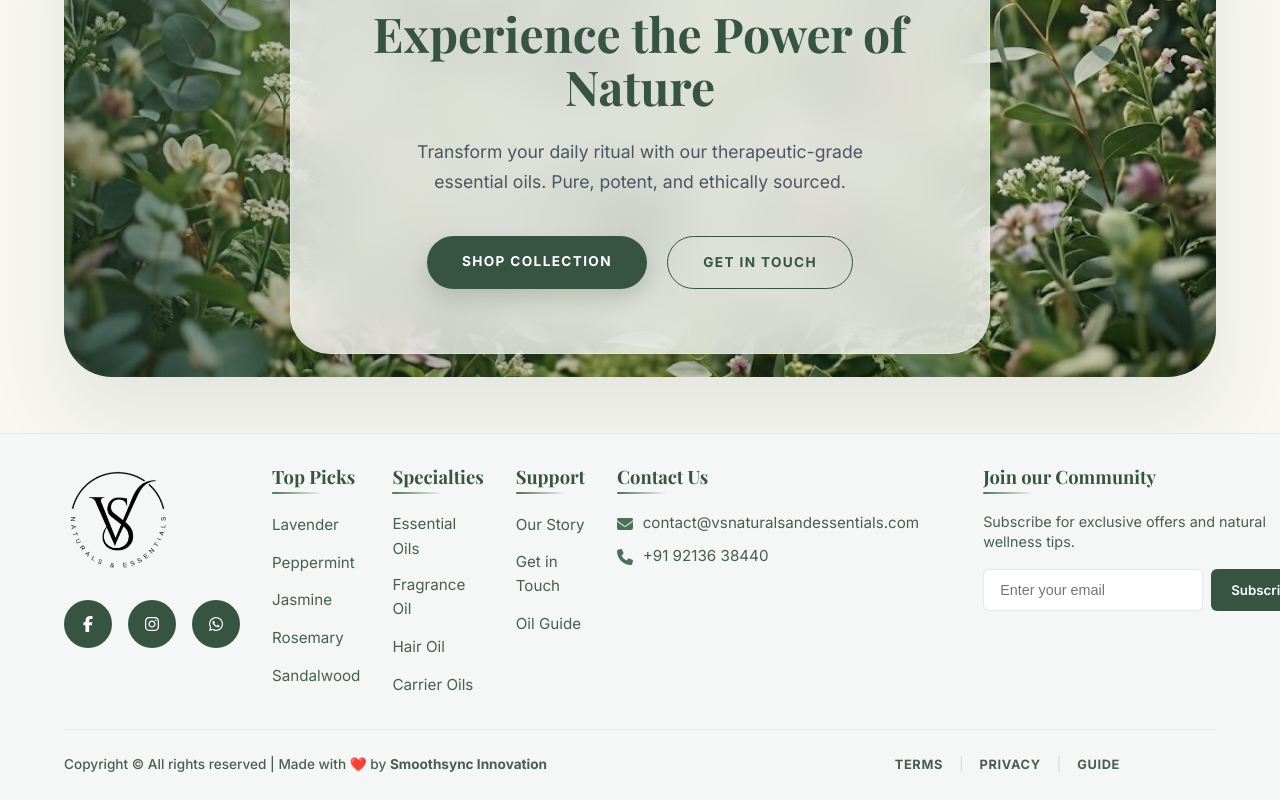
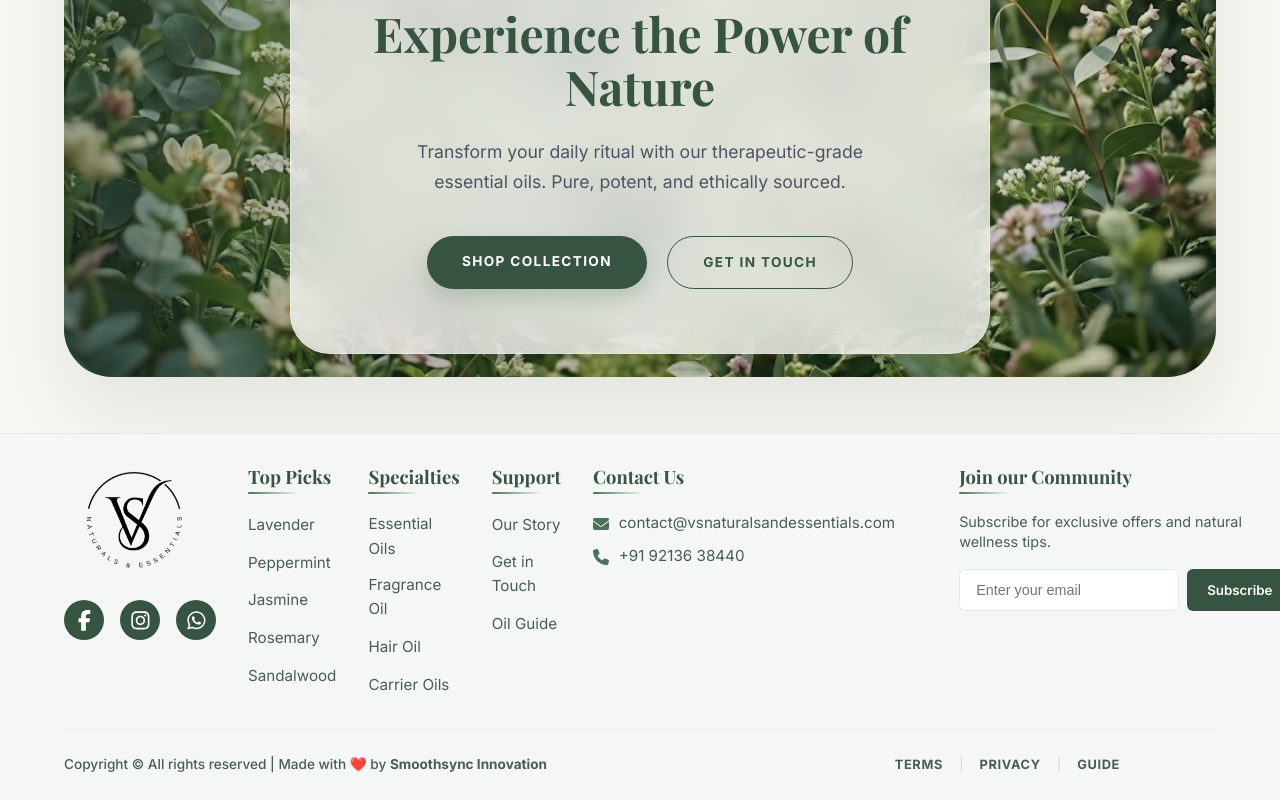
Before and after one commit to Astha2044/essential-oils-ecommerce, a Next.js app: page / in a window 1280 px wide. Shown: the part 5901-6701 px from the top of the page. Built offline with nearby package versions, Linux system fonts and the light colour scheme.

Commit message:
feat: implement blog page with newsletter subscription and add footer styling modules

```diff
--- a/styles/Footer.module.css
+++ b/styles/Footer.module.css
@@ -94,11 +94,16 @@
     justify-content: center;
     margin-bottom: 0.5rem;
   }
+
+  .footerLogo {
+    margin-left: 0;
+  }
 }
 
 .footerLogo {
   height: clamp(80px, 10vw, 110px);
   /* Increased for better brand visibility */
+  margin-left: 1rem;
   width: auto;
   object-fit: contain;
   transition: all 0.4s ease;
@@ -122,15 +127,15 @@
 }
 
 .socialIcon {
-  width: 3rem;
-  height: 3rem;
+  width: 2.5rem;
+  height: 2.5rem;
   background-color: var(--color-green-dark);
   color: white;
   border-radius: 50%;
   display: flex;
   align-items: center;
   justify-content: center;
-  font-size: 1rem;
+  font-size: 1.3rem;
   transition: all 0.4s ease;
 }
 
```
Also changed, not shown: app/blog/page.jsx (line endings or trailing spaces).
